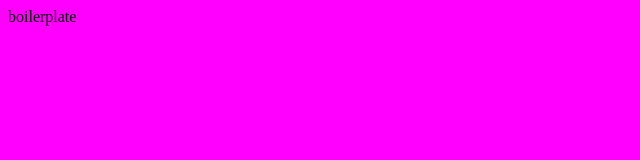
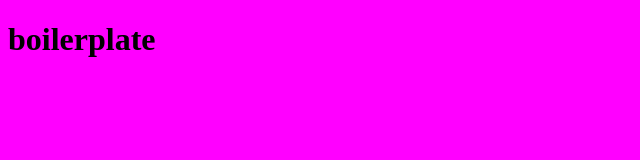
Before and after one commit to JBLunar/Template-for-webdesign, a plain HTML site: page index.html in a window 1280 px wide. Shown: the whole page, without its empty margins (0-640 px from the left). Drawn offline with Linux system fonts and the light colour scheme.

Commit message:
Fixed the template

```diff
--- a/index.html
+++ b/index.html
@@ -11,8 +11,8 @@
     <script src="Assets/js/site.js"></script>
 </head>
 <body>
+    <h1>boilerplate</h1>
 
-    boilerplate
 
 </body>
 </html>
```
